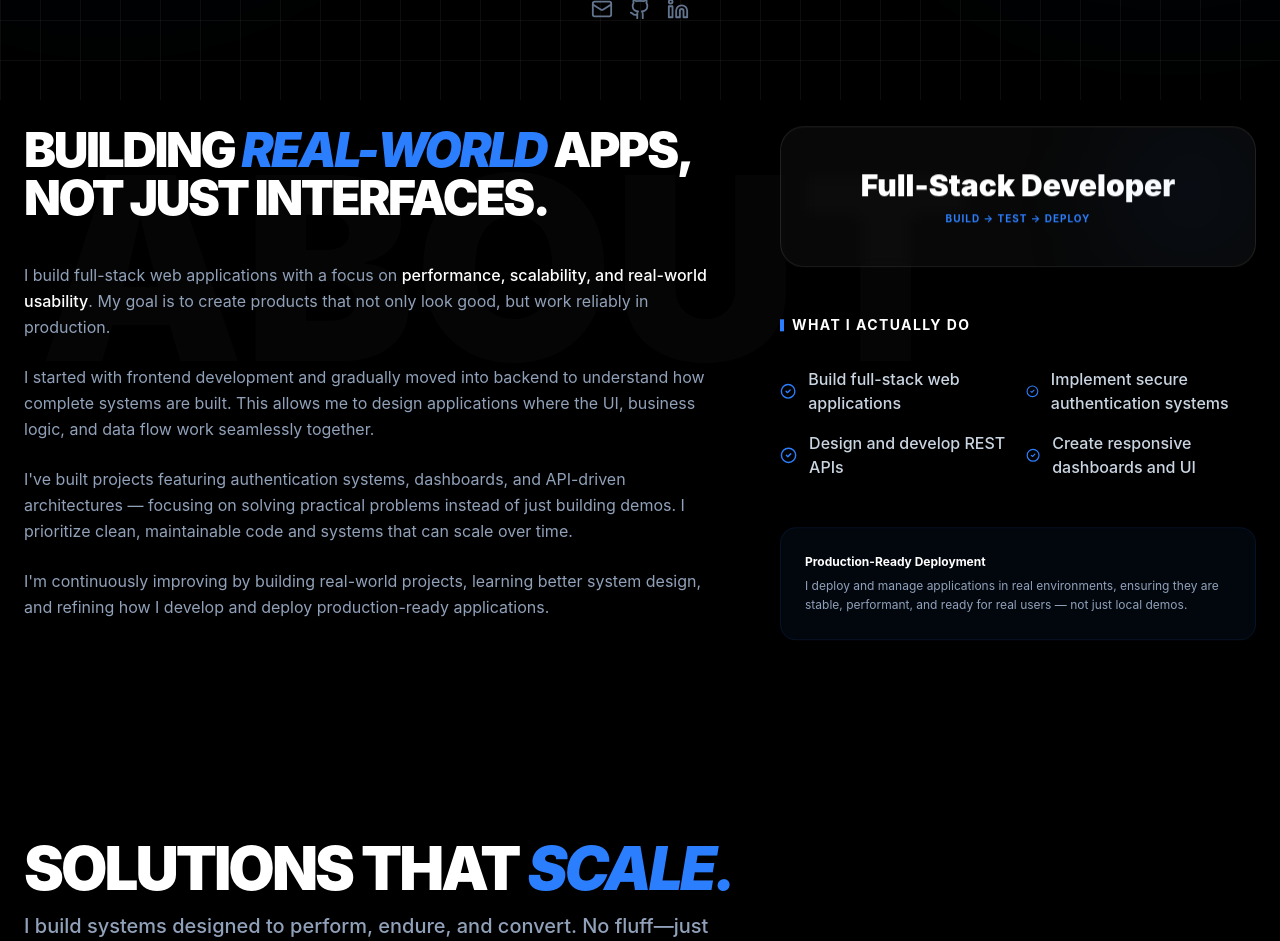
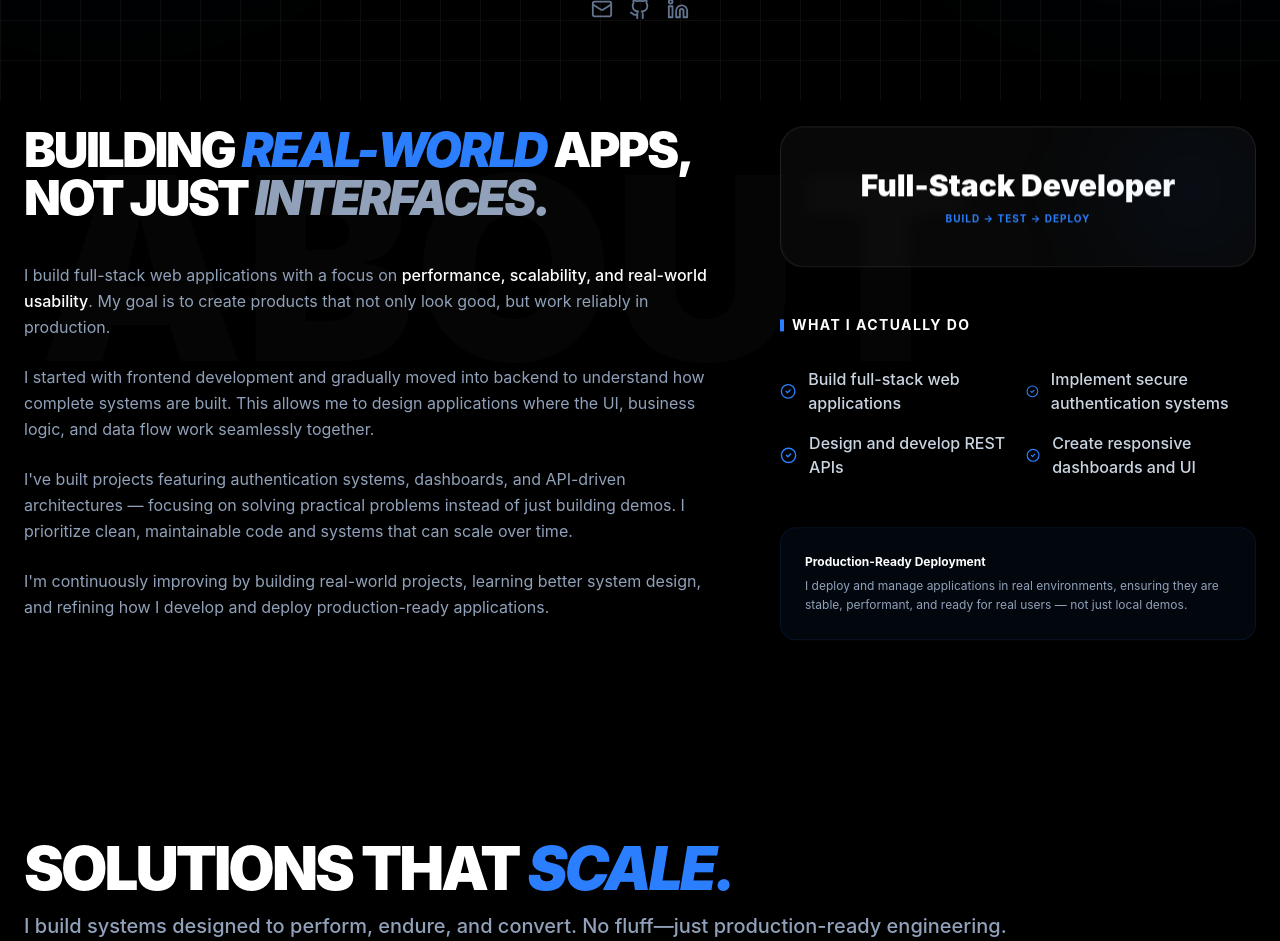
Before and after one commit to mdshakerullahS/Portfolio, a Next.js app: page / in a window 1280 px wide. Shown: the part 700-1641 px from the top of the page. Built offline with nearby package versions, Linux system fonts and the light colour scheme; no server answers.

Commit message:
update: change color in the about header and fix width value in service header

```diff
--- a/package.json
+++ b/package.json
@@ -1,6 +1,6 @@
 {
   "name": "portfolio",
-  "version": "1.1.1",
+  "version": "1.2.1",
   "private": true,
   "scripts": {
     "dev": "next dev",
--- a/src/components/About.tsx
+++ b/src/components/About.tsx
@@ -34,8 +34,8 @@ export default function About() {
           <div className="space-y-4">
             <h2 className="text-4xl md:text-5xl font-black text-white tracking-tighter uppercase">
               Building <span className="text-blue-500 italic">real-world</span>{" "}
-              apps, <br />
-              not just interfaces.
+              apps, not just{" "}
+              <span className="text-slate-400 italic">interfaces.</span>
             </h2>
           </div>
 
--- a/src/components/Services.tsx
+++ b/src/components/Services.tsx
@@ -71,9 +71,9 @@ export default function Services() {
     <section id="services" className="py-24 bg-black">
       <div className="max-w-7xl mx-auto px-6">
         {/* Section Header */}
-        <div className="mb-16 max-w-3xl">
+        <div className="mb-16 space-y-4">
           <h2 className="text-4xl md:text-6xl font-black text-white tracking-tighter uppercase mb-4">
-            Solutions That <span className="text-blue-500 italic">Scale.</span>
+            Solutions That <span className="text-blue-500 italic"> Scale.</span>
           </h2>
           <p className="text-slate-400 text-lg md:text-xl font-medium leading-tight">
             I build systems designed to perform, endure, and convert. No
```
Also changed, not shown: 1 other file (tests, documents, lock files or other folders).
